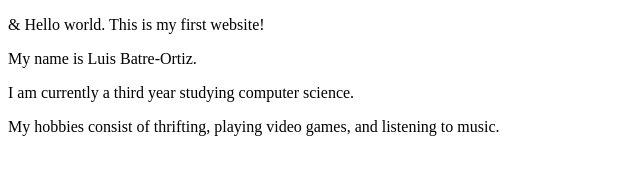
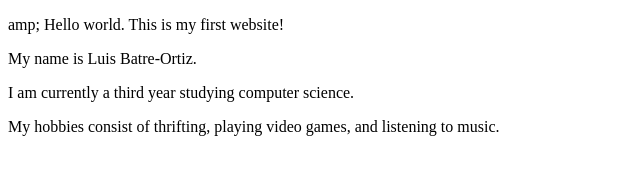
Before and after one commit to LuisBatrez/webdev_lab1, a plain HTML site: page index.html in a window 1280 px wide. Shown: the full height of the page, 0-640 px from the left. Drawn offline with Linux system fonts and the light colour scheme.

Commit message:
removing & from first line of text

```diff
--- a/index.html
+++ b/index.html
@@ -5,7 +5,7 @@
   <title>Internet Technologies and Web Design</title>
 </head>
 <body>
-  <p>&amp; Hello world. This is my first website!</p>
+  <p>amp; Hello world. This is my first website!</p>
   <p>My name is Luis Batre-Ortiz.</p>
   <p>I am currently a third year studying computer science.</p>
   <p>My hobbies consist of thrifting, playing video games, and listening to music.</p>
```
